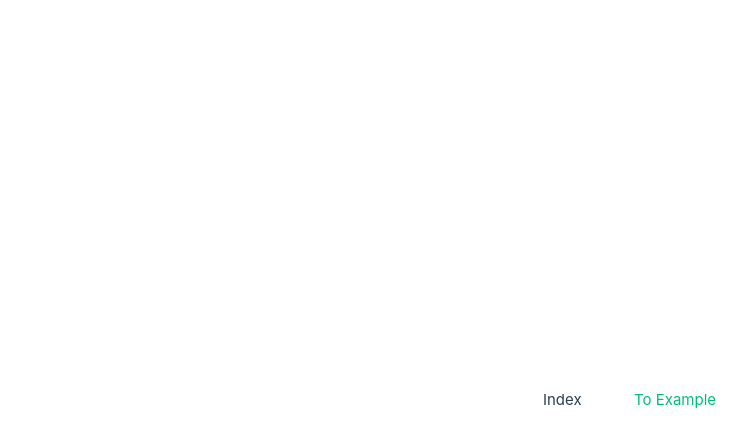
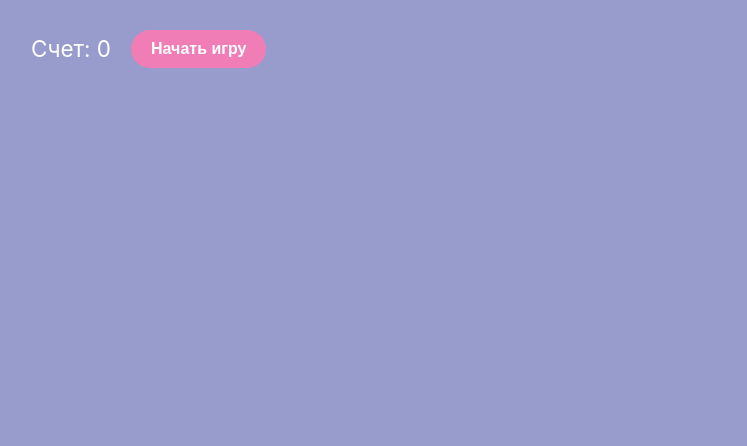
Before and after one commit to reznikovkg/vue-3-docker-compose, a Vue app in the folder vue/: page / in a window 1280 px wide. Shown: the top 446 px of the page, without its empty margins (9-756 px from the left). Built offline with nearby package versions, Linux system fonts and the light colour scheme.

Commit message:
creating lab 1 par 1

```diff
--- a/vue/src/components/pages/IndexPage.vue
+++ b/vue/src/components/pages/IndexPage.vue
@@ -1,17 +1,100 @@
 <template>
-  Index
+  <div class="page">
+    <div class="controls">
+      <h2>Счет: {{ score }}</h2>
+      <button class="controls__button" @click="() => start()">Начать игру</button>
+    </div>
 
-  <div>
-    <RouterLink :to="{ name: $routes.EXAMPLE }">
-     To Example
-    </RouterLink>
+    <BubbleGame
+      :colors-count="5"
+      :target-color="2"
+      :intensity="1.5"
+      :score-hit="1"
+      :score-miss="-5"
+      :bubble-size="80"
+      :duration="30"
+      :start-game="(cb) => registerStart(cb)"
+      @score="(val) => onScore(val)"
+      @finish="(val) => onFinish(val)"
+    />
   </div>
 </template>
 
-<script setup lang="ts">
+<script>
+import BubbleGame from '../ui/BubbleGame.vue'
 
+export default {
+  components: { BubbleGame },
+
+  data() {
+    return {
+      score: 0,
+      startHandler: null
+    }
+  },
+
+  methods: {
+    registerStart(cb) {
+      this.startHandler = cb
+    },
+
+    start() {
+      this.score = 0
+      if (this.startHandler) this.startHandler()
+    },
+
+    onScore(val) {
+      this.score = val
+    },
+
+    onFinish(val) {
+      alert(`Игра окончена. Итоговый счет: ${val}`)
+    }
+  }
+}
 </script>
 
-<style scoped>
+<style scoped lang="scss">
+.page {
+  margin: 0;
+  padding: 0;
+  background-color: #979ccc;
+  min-height: 100vh;
+}
 
+.controls {
+  position: fixed;
+  top: 20px;
+  left: 20px;
+  z-index: 1000;
+  display: flex;
+  gap: 20px;
+  align-items: center;
+  background: #979ccc;
+  padding: 10px 20px;
+  border-radius: 30px;
+  backdrop-filter: blur(5px);
+
+  h2 {
+    margin: 0;
+    color: white;
+  }
+
+  &__button {
+    background-color: #f07db6;
+    color: white;
+    border: none;
+    padding: 10px 20px;
+    border-radius: 20px;
+    font-size: 16px;
+    font-weight: bold;
+    cursor: pointer;
+    transition: all 0.3s;
+
+    &:hover {
+      background-color: #ff1493;
+      transform: scale(1.05);
+    }
+  }
+}
 </style>
--- /dev/null
+++ b/vue/src/components/ui/BubbleGame.vue
@@ -0,0 +1,206 @@
+<template>
+  <div class="game-area" @click="(e) => onAreaClick(e)">
+    <div
+      v-for="bubble in bubbles"
+      :key="bubble.id"
+      class="bubble"
+      :style="bubbleStyle(bubble)"
+    />
+  </div>
+</template>
+
+<script>
+export default {
+  name: 'BubbleGame',
+
+  props: {
+    colorsCount: { type: Number, required: true },
+    targetColor: { type: Number, required: true },
+    intensity: { type: Number, required: true },
+    scoreHit: { type: Number, default: 1 },
+    scoreMiss: { type: Number, default: -5 },
+    startGame: { required: true },
+    bubbleSize: { type: Number, default: 60 },
+    duration: { type: Number, default: 30 }
+  },
+
+  emits: ['finish', 'score'],
+
+  data() {
+    return {
+      bubbles: [],
+      score: 0,
+      running: false,
+      spawnTimer: null,
+      lastSpawn: 0,
+      startTime: 0,
+      animationFrame: null
+    }
+  },
+
+  mounted() {
+    this.startGame(() => this.run())
+  },
+
+  beforeUnmount() {
+    if (this.animationFrame) {
+      cancelAnimationFrame(this.animationFrame)
+    }
+    if (this.spawnTimer) {
+      clearInterval(this.spawnTimer)
+    }
+  },
+
+  methods: {
+    run() {
+      this.running = true
+      this.score = 0
+      this.bubbles = []
+      this.lastSpawn = performance.now()
+      this.startTime = performance.now()
+
+      const interval = 1000 / this.intensity
+      this.spawnTimer = setInterval(() => this.addBubble(), interval)
+
+      this.animate()
+    },
+
+    animate() {
+      if (!this.running) return
+
+      const now = performance.now()
+
+      if ((now - this.startTime) / 1000 >= this.duration) {
+        this.finishGame()
+        return
+      }
+
+      this.updateBubbles()
+      this.animationFrame = requestAnimationFrame(() => this.animate())
+    },
+
+    addBubble() {
+      if (!this.running) return
+
+      const colorIndex = Math.floor(Math.random() * this.colorsCount)
+      const angle = (Math.random() - 0.5) * Math.PI / 4
+
+      this.bubbles.push({
+        id: crypto.randomUUID(),
+        x: Math.random() * 90 + 5,
+        y: -10,
+        dx: Math.sin(angle) * 0.15,
+        dy: 0.2 + Math.random() * 0.3,
+        color: colorIndex
+      })
+    },
+
+    updateBubbles() {
+      this.bubbles.forEach(b => {
+        b.x += b.dx
+        b.y += b.dy
+        b.dx += (Math.random() - 0.5) * 0.01
+
+        if (b.x < 0 || b.x > 100) {
+          b.dx *= -0.8
+        }
+        b.x = Math.max(0, Math.min(100, b.x))
+      })
+
+      this.bubbles = this.bubbles.filter(b => b.y < 110)
+    },
+
+    popBubble(bubble) {
+      const hit = bubble.color === this.targetColor
+      this.score += hit ? this.scoreHit : this.scoreMiss
+      this.$emit('score', this.score)
+
+      this.bubbles = this.bubbles.filter(b => b.id !== bubble.id)
+    },
+
+    onAreaClick(e) {
+      const rect = this.$el.getBoundingClientRect()
+      const clickX = e.clientX
+      const clickY = e.clientY
+
+      const hitBubbles = this.bubbles.filter(b => {
+        const bubbleX = rect.left + (b.x / 100) * rect.width
+        const bubbleY = rect.top + (b.y / 100) * rect.height
+        const radius = this.bubbleSize / 2
+
+        const distance = Math.hypot(bubbleX - clickX, bubbleY - clickY)
+        return distance <= radius
+      })
+
+      if (hitBubbles.length === 0) {
+        this.score += this.scoreMiss
+        this.$emit('score', this.score)
+        return
+      }
+
+      hitBubbles.forEach(bubble => {
+        const hit = bubble.color === this.targetColor
+        this.score += hit ? this.scoreHit : this.scoreMiss
+        this.bubbles = this.bubbles.filter(b => b.id !== bubble.id)
+      })
+
+      this.$emit('score', this.score)
+    },
+
+    finishGame() {
+      this.running = false
+      if (this.spawnTimer) {
+        clearInterval(this.spawnTimer)
+      }
+      if (this.animationFrame) {
+        cancelAnimationFrame(this.animationFrame)
+      }
+      this.$emit('finish', this.score)
+    },
+
+    bubbleStyle(bubble) {
+      return {
+        left: bubble.x + '%',
+        top: bubble.y + '%',
+        width: this.bubbleSize + 'px',
+        height: this.bubbleSize + 'px',
+        backgroundColor: this.colorByIndex(bubble.color),
+        transform: 'translate(-50%, -50%)',
+        pointerEvents: 'none'
+      }
+    },
+
+    colorByIndex(index) {
+      const palette = ['#ff4444', '#4444ff', '#44ff44', '#ff8844', '#9944ff', '#44ffff']
+      return palette[index % palette.length]
+    }
+  }
+}
+</script>
+
+<style scoped lang="scss">
+.game-area {
+  position: fixed;
+  top: 0;
+  left: 0;
+  width: 100vw;
+  height: 100vh;
+  background-color: #979ccc;
+  overflow: hidden;
+  cursor: crosshair;
+}
+
+.bubble {
+  position: absolute;
+  border-radius: 50%;
+  opacity: 0.9;
+  box-shadow: 0 2px 4px rgba(255, 255, 255, 0.2);
+  transition: transform 0.1s;
+  pointer-events: none;
+
+  &:hover {
+    transform: translate(-50%, -50%) scale(1.1);
+    opacity: 1;
+  }
+}
+</style>
```
